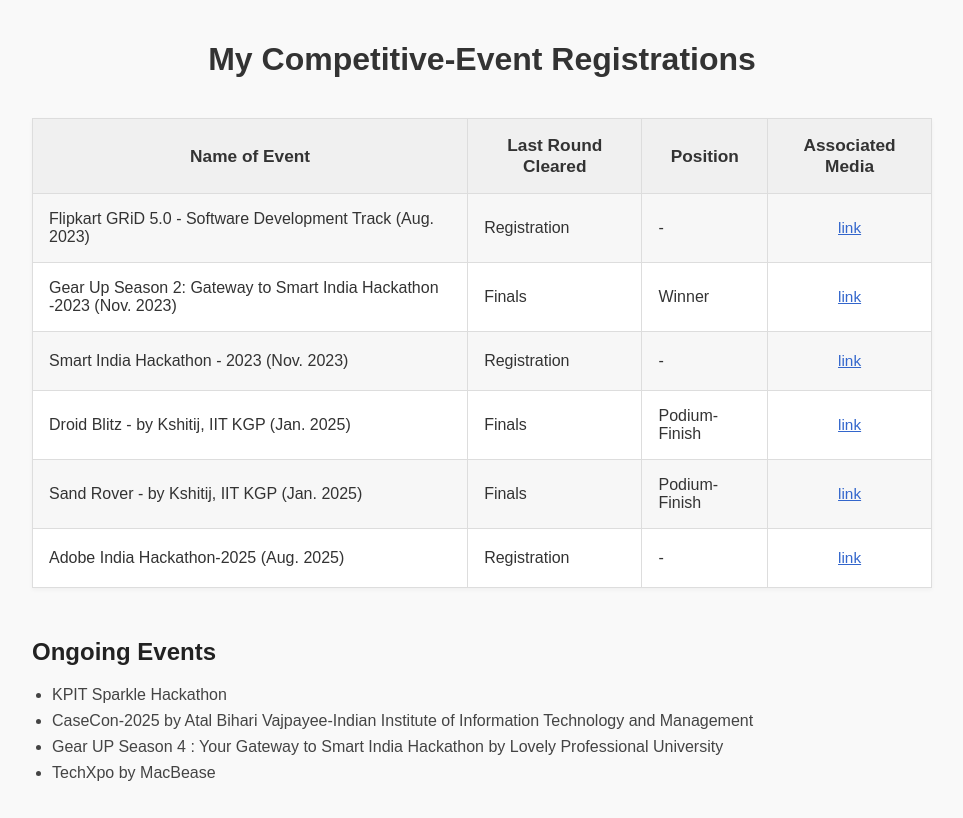
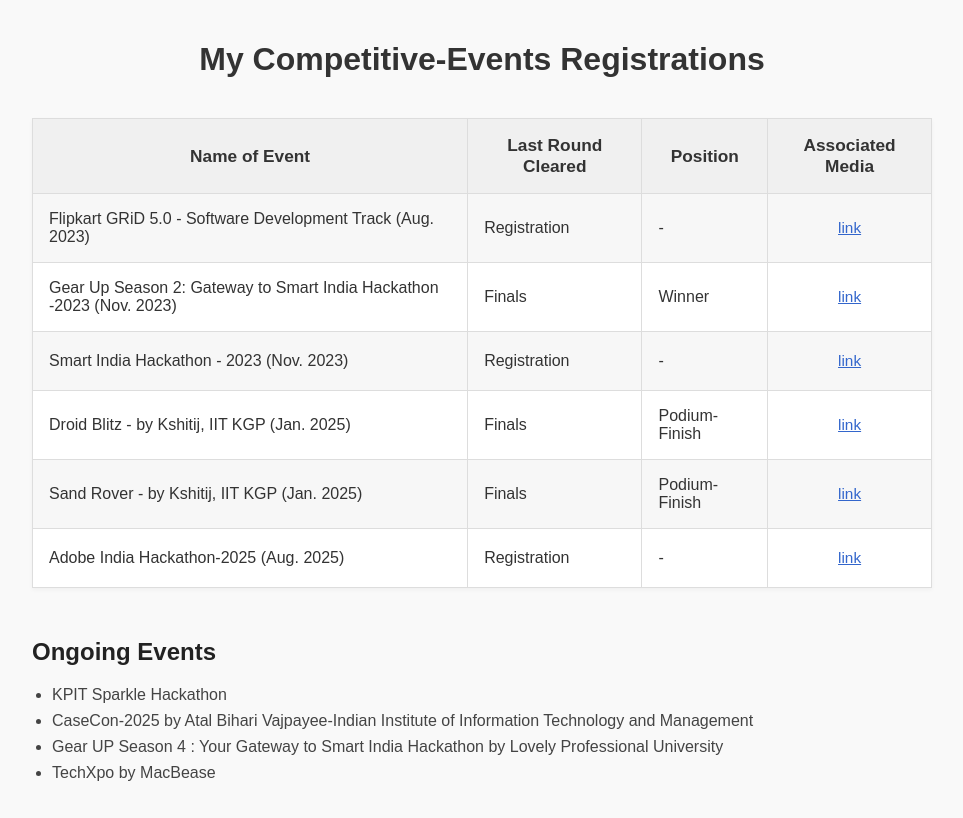
Before and after one commit to rhacker-333/Competitives-Documentary, a plain HTML site: page index.html in a window 1280 px wide. Shown: the whole page, without its empty margins (158-1121 px from the left). Drawn offline with Linux system fonts and the light colour scheme.

Commit message:
Update index.html

```diff
--- a/index.html
+++ b/index.html
@@ -69,7 +69,7 @@
   </style>
 </head>
 <body>
-  <h1>My Competitive-Event Registrations</h1>
+  <h1>My Competitive-Events Registrations</h1>
   <table>
     <tr>
       <th>Name of Event</th>
```
